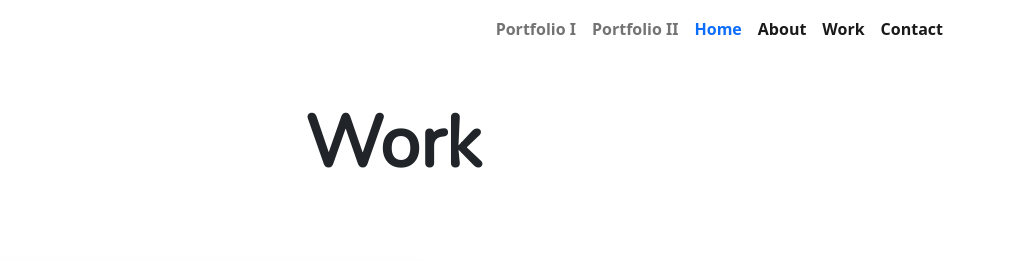
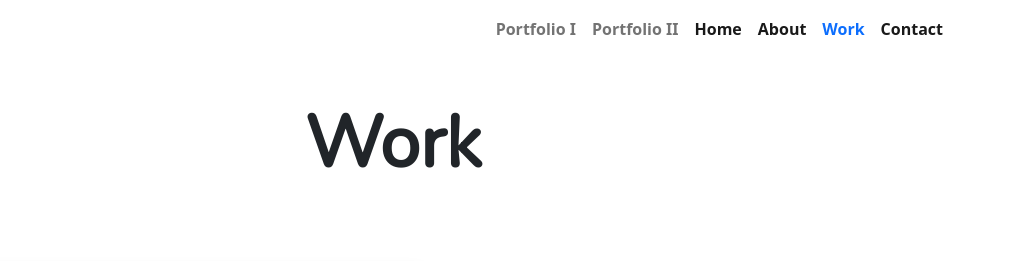
Before and after one commit to JoseaneGrigolo/portfolio-project3, a plain HTML site: page work.html in a window 1280 px wide. Shown: the top 261 px of the page, 247-1280 px from the left. Drawn offline with nearby package versions, Linux system fonts and the light colour scheme.

Commit message:
css changes

```diff
--- a/src/styles.css
+++ b/src/styles.css
@@ -91,6 +91,7 @@
   text-align: left;
 }
 
+/*CONTACT*/
 .color-contact {
   color: #662eed;
 }
--- a/work.html
+++ b/work.html
@@ -71,11 +71,7 @@
             </li>
 
             <li class="nav-item">
-              <a
-                class="nav-link active text-primary"
-                aria-current="page"
-                href="/index.html"
-                title="Homepage"
+              <a class="nav-link active" href="/index.html" title="Homepage"
                 >Home</a
               >
             </li>
@@ -88,7 +84,13 @@
               >
             </li>
             <li class="nav-item">
-              <a class="nav-link active" href="/work.html" title="Work">Work</a>
+              <a
+                class="nav-link active text-primary"
+                aria-current="page"
+                href="/work.html"
+                title="Work"
+                >Work</a
+              >
             </li>
             <li class="nav-item">
               <a
```
Also changed, not shown: about.html (+3 -6 lines), contact.html (+3 -3 lines).
